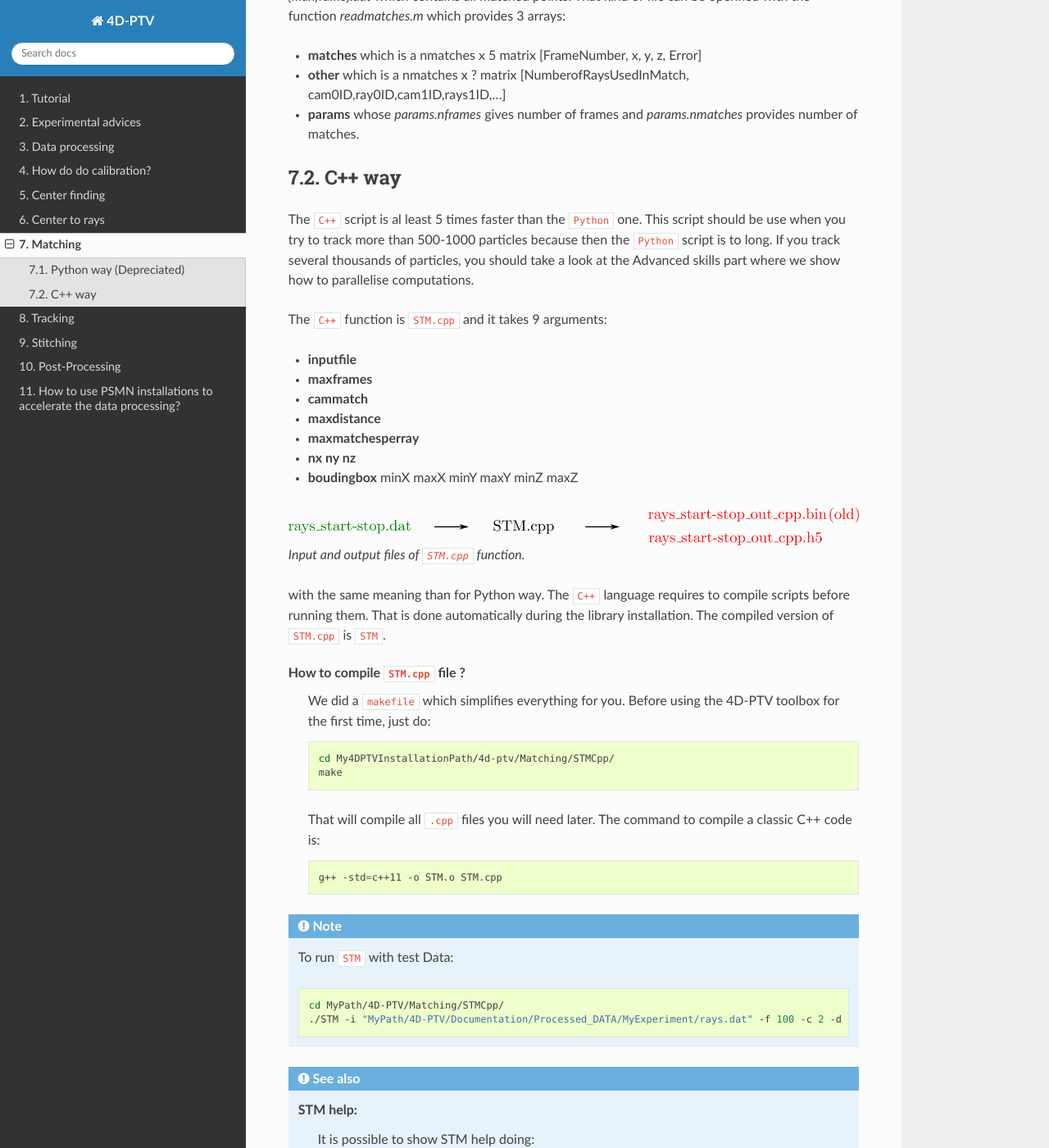
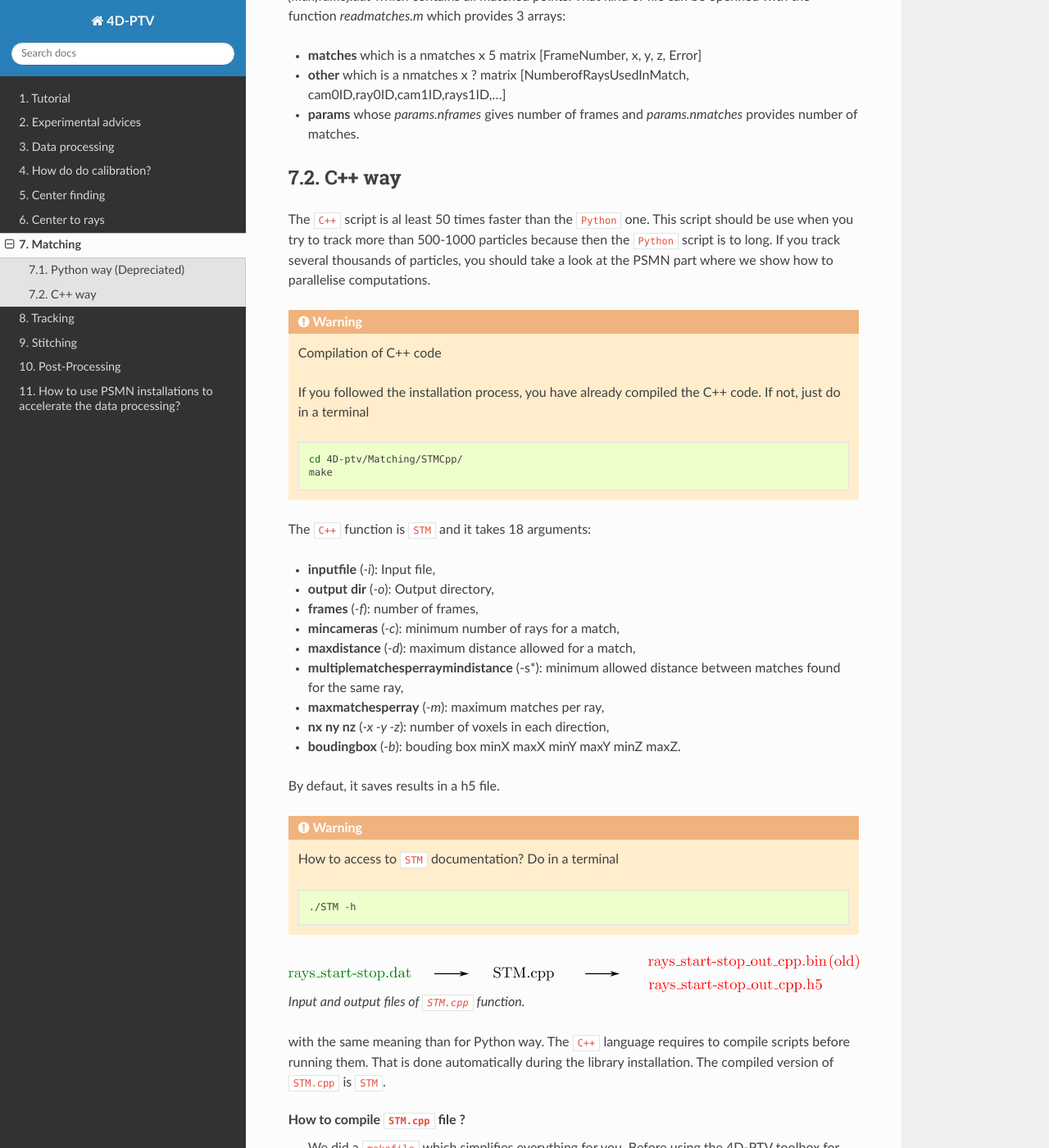
Before and after one commit to turbulencelyon/4d-ptv, a Sphinx documentation site: the page built from Documentation/source/Matching.rst, in a window 1280 px wide and 1400 px high, scrolled down 2422 px. Shown: the whole window at 82% size. Built offline with Sphinx 7.4.7 and the Read the Docs theme 2.0.0, drawn with Linux system fonts in a browser that asks for light colours.

Commit message:
Update of Matching C++ documentation

```diff
--- a/Documentation/source/Matching.rst
+++ b/Documentation/source/Matching.rst
@@ -66,17 +66,37 @@
 C++ way
 --------
 
-The ``C++`` script is al least 5 times faster than the ``Python`` one. This script should be use when you try to track more than 500-1000 particles because then the ``Python`` script is to long. If you track several thousands of particles, you should take a look at the Advanced skills part where we show how to parallelise computations.
+The ``C++`` script is al least 50 times faster than the ``Python`` one. This script should be use when you try to track more than 500-1000 particles because then the ``Python`` script is to long. If you track several thousands of particles, you should take a look at the PSMN part where we show how to parallelise computations.
 
-The ``C++`` function is ``STM.cpp`` and it takes 9 arguments:
+.. warning:: Compilation of C++ code
 
-- **inputfile**
-- **maxframes**
-- **cammatch**
-- **maxdistance**
-- **maxmatchesperray**
-- **nx ny nz**
-- **boudingbox** minX maxX minY maxY minZ maxZ
+    If you followed the installation process, you have already compiled the C++ code. If not, just do in a terminal
+
+    .. code-block:: bash
+
+        cd 4D-ptv/Matching/STMCpp/
+        make
+
+The ``C++`` function is ``STM`` and it takes 18 arguments:
+
+- **inputfile** (*-i*): Input file,
+- **output dir** (*-o*): Output directory,
+- **frames** (*-f*): number of frames,
+- **mincameras** (*-c*): minimum number of rays for a match,
+- **maxdistance** (*-d*): maximum distance allowed for a match,
+- **multiplematchesperraymindistance** (-s*): minimum allowed distance between matches found for the same ray,
+- **maxmatchesperray** (*-m*): maximum matches per ray,
+- **nx ny nz** (*-x -y -z*): number of voxels in each direction,
+- **boudingbox** (*-b*): bouding box minX maxX minY maxY minZ maxZ.
+
+By defaut, it saves results in a h5 file.
+
+.. warning:: How to access to ``STM`` documentation?
+    Do in a terminal
+
+    .. code-block:: bash
+
+        ./STM -h
 
 .. figure:: Figures/InOutputSTMcpp.png
     :width: 100%
```
